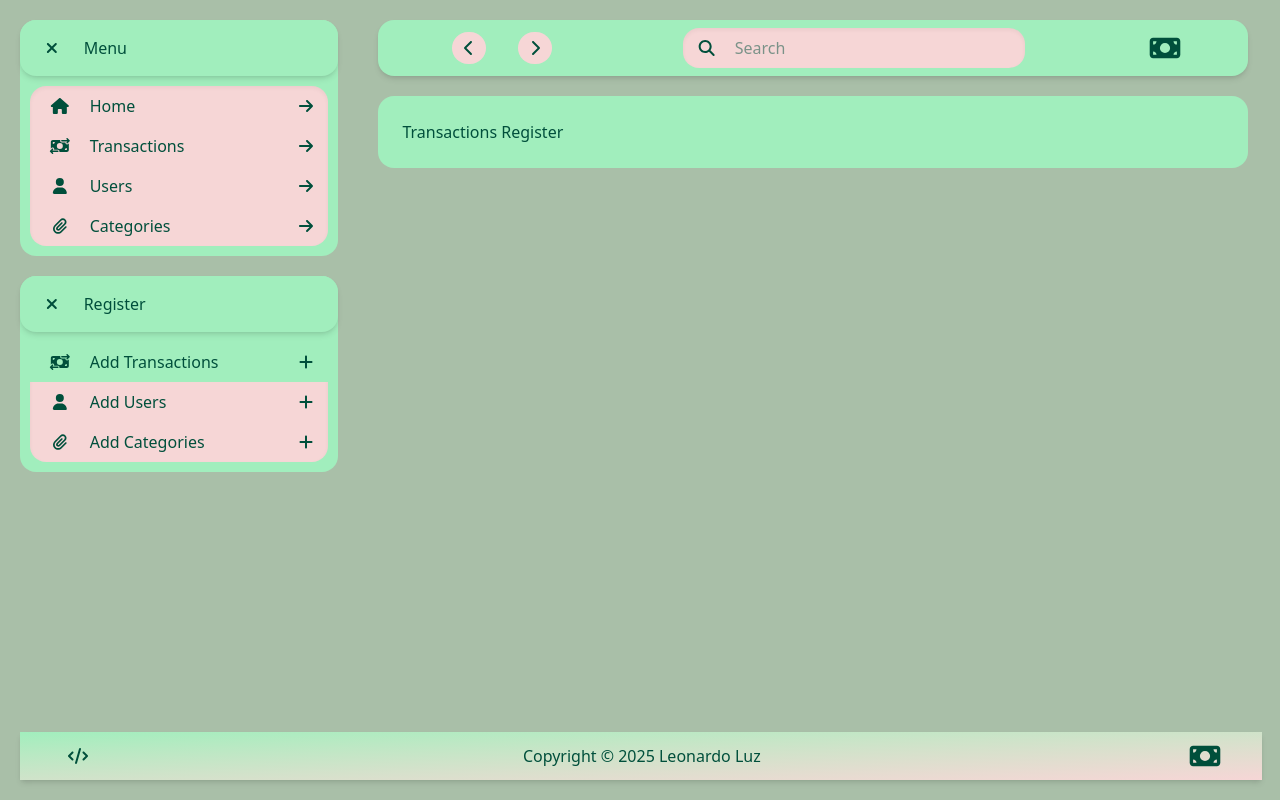
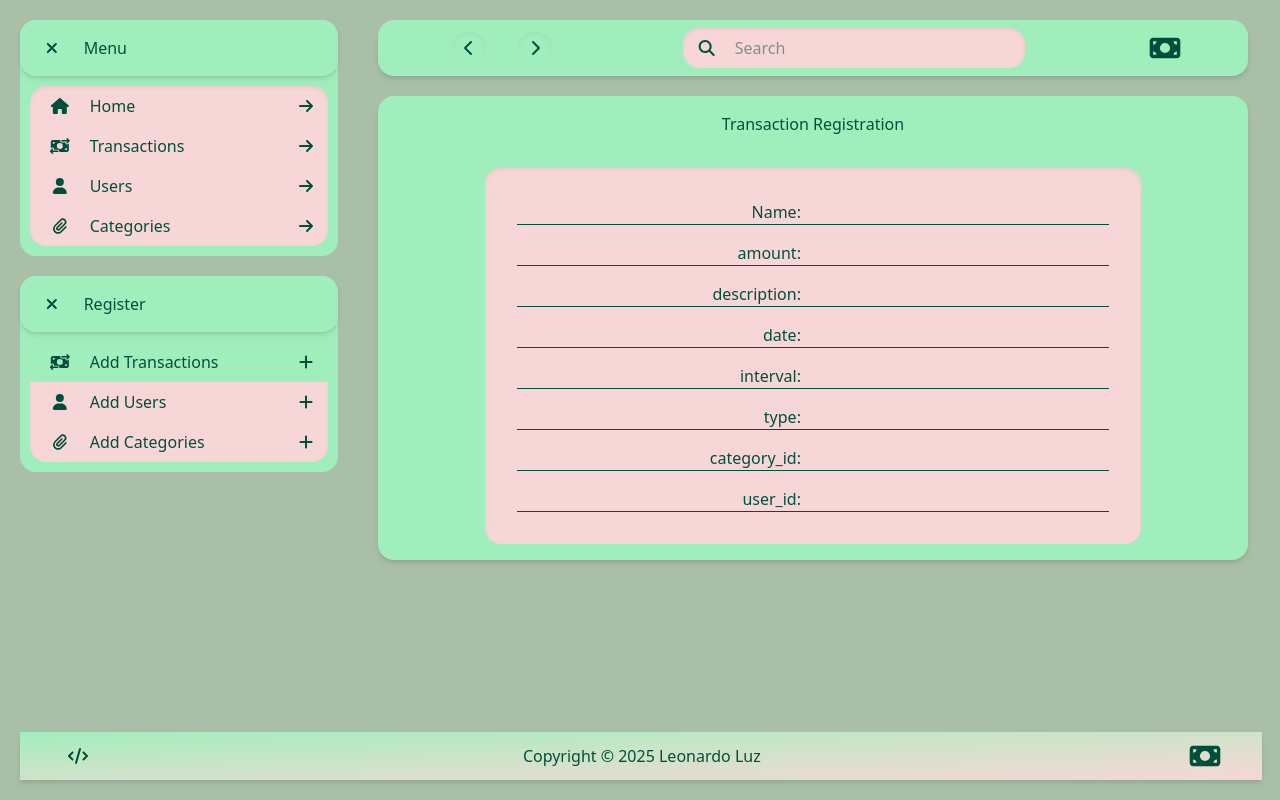
Before and after one commit to Leonardo-Luz/expenses-management, a React (Vite) app in the folder packages/client/: page /register/transactions in a window 1280 px wide. Built offline with nearby package versions, Linux system fonts and the light colour scheme.

Commit message:
feat: add basic form

```diff
--- a/packages/client/package.json
+++ b/packages/client/package.json
@@ -13,12 +13,15 @@
     "@fortawesome/fontawesome-svg-core": "^6.7.2",
     "@fortawesome/free-solid-svg-icons": "^6.7.2",
     "@fortawesome/react-fontawesome": "^0.2.2",
+    "@hookform/resolvers": "^3.10.0",
     "@tailwindcss/vite": "^4.0.3",
     "axios": "^1.7.9",
     "react": "^18.3.1",
     "react-dom": "^18.3.1",
+    "react-hook-form": "^7.54.2",
     "react-router-dom": "^7.1.5",
-    "tailwindcss": "^4.0.3"
+    "tailwindcss": "^4.0.3",
+    "zod": "^3.24.1"
   },
   "devDependencies": {
     "@eslint/js": "^9.17.0",
--- a/packages/client/src/App.tsx
+++ b/packages/client/src/App.tsx
@@ -24,7 +24,7 @@ function App() {
         </div>
         <div className='w-[70%] self-start'>
           <Navbar />
-          <div className='w-[97%] m-5 p-6 bg-mint-500 rounded-2xl'>
+          <div className='w-[97%] m-5 py-4 px-6 bg-mint-500 rounded-2xl shadow-md'>
             <Outlet />
           </div>
         </div>
--- /dev/null
+++ b/packages/client/src/components/Form.tsx
@@ -0,0 +1,43 @@
+import { ReactNode } from "react"
+
+type formElementProps = {
+  children: ReactNode,
+  title: string,
+}
+
+export const FormElement = ({ children, title }: formElementProps) => {
+  return (
+    <label
+      className="flex flex-row items-center justify-center gap-6 border-b-1"
+    >
+      <p className="w-[48%] text-right">{title}: </p>
+      <div className="w-[48%]">{children}</div>
+    </label>
+  )
+}
+
+type formProps = {
+  children: ReactNode,
+  title: string,
+}
+
+export const Form = ({ children, title }: formProps) => {
+
+  // type formData = z.infer<typeof formSchema>
+  //
+  // const { register, handleSubmit, formState: { errors }, control } = useForm<formData>({
+  //   resolver: zodResolver(formSchema),
+  //   defaultValues: { formDefaultValues }
+  // });
+
+  return (
+    <div className="flex flex-col gap-8">
+      <h1 className="w-full text-center">{title}</h1>
+      <form className="w-[80%] self-center p-8 bg-peach-500 rounded-2xl inset-shadow-sm flex flex-col gap-4">
+        {
+          children
+        }
+      </form>
+    </div>
+  )
+}
--- a/packages/client/src/components/Navbar.tsx
+++ b/packages/client/src/components/Navbar.tsx
@@ -1,14 +1,29 @@
 import { faChevronLeft, faChevronRight, faMagnifyingGlass, faMoneyBill } from "@fortawesome/free-solid-svg-icons"
 import { FontAwesomeIcon } from "@fortawesome/react-fontawesome"
-import { Link, useNavigate } from "react-router-dom"
+import { useEffect, useRef } from "react"
+import { Link, useLocation, useNavigate } from "react-router-dom"
 
 export const Navbar = () => {
   const navigate = useNavigate()
+  const location = useLocation()
+
+  const canGoBack = location.key !== 'default'
+  const canGoFoward = useRef(false)
+
+  // useEffect(() => {
+  //   canGoFoward.current = false
+  // }, [location])
+
   return (
     <div className="flex m-5 p-2 bg-mint-500 self-start w-[97%] justify-around rounded-2xl shadow-md">
       <div className="flex items-center gap-8">
-        <FontAwesomeIcon onClick={() => navigate(-1)} className="cursor-pointer bg-peach-500 p-2 w-4.5 rounded-full" icon={faChevronLeft} />
-        <FontAwesomeIcon onClick={() => navigate(+1)} className="cursor-pointer bg-peach-500 p-2 w-4.5 rounded-full" icon={faChevronRight} />
+        <FontAwesomeIcon onClick={() => {
+          if (canGoBack) {
+            navigate(-1)
+            canGoFoward.current = true
+          }
+        }} className={`inset-shadow-sm p-2 w-4.5 rounded-full  ${canGoBack ? "bg-peach-500  cursor-pointer hover:scale-120 transition-all" : "bg-mint-500"}`} icon={faChevronLeft} />
+        <FontAwesomeIcon onClick={() => canGoFoward.current ? navigate(1) : ''} className={`inset-shadow-sm p-2 w-4.5 rounded-full  ${canGoFoward.current ? "bg-peach-500  cursor-pointer hover:scale-120 transition-all" : "bg-mint-500"}`} icon={faChevronRight} />
       </div>
       <label className="cursor-text inset-shadow-sm w-[40%] flex items-center gap-3 p-2 rounded-2xl bg-peach-500" >
         <FontAwesomeIcon className="w-[10%]" icon={faMagnifyingGlass} />
--- a/packages/client/src/routes/CategoriesRegister.route.tsx
+++ b/packages/client/src/routes/CategoriesRegister.route.tsx
@@ -1,6 +1,11 @@
+import { Form, FormElement } from "../components/Form"
 
 export const CategoriesRegister = () => {
   return (
-    <div>Categories Register</div>
+    <Form title="Categorie Registration">
+      <FormElement title="Name">
+        <input type="text" className="outline-none w-full" />
+      </FormElement>
+    </Form>
   )
 }
--- a/packages/client/src/routes/TransactionsRegister.route.tsx
+++ b/packages/client/src/routes/TransactionsRegister.route.tsx
@@ -1,6 +1,34 @@
+import { Form, FormElement } from "../components/Form"
 
 export const TransactionsRegister = () => {
   return (
-    <div>Transactions Register</div>
+    <>
+      <Form title="Transaction Registration">
+        <FormElement title="Name">
+          <input type="text" className="outline-none w-full" />
+        </FormElement>
+        <FormElement title="amount">
+          <input type="text" className="outline-none w-full" />
+        </FormElement>
+        <FormElement title="description">
+          <input type="text" className="outline-none w-full" />
+        </FormElement>
+        <FormElement title="date">
+          <input type="text" className="outline-none w-full" />
+        </FormElement>
+        <FormElement title="interval">
+          <input type="text" className="outline-none w-full" />
+        </FormElement>
+        <FormElement title="type">
+          <input type="text" className="outline-none w-full" />
+        </FormElement>
+        <FormElement title="category_id">
+          <input type="text" className="outline-none w-full" />
+        </FormElement>
+        <FormElement title="user_id">
+          <input type="text" className="outline-none w-full" />
+        </FormElement>
+      </Form>
+    </>
   )
 }
--- a/packages/client/src/routes/UsersRegister.route.tsx
+++ b/packages/client/src/routes/UsersRegister.route.tsx
@@ -1,6 +1,17 @@
+import { Form, FormElement } from "../components/Form"
 
 export const UsersRegister = () => {
   return (
-    <div>Users Register</div>
+    <Form title="User Registration">
+      <FormElement title="Name">
+        <input type="text" className="outline-none w-full" />
+      </FormElement>
+      <FormElement title="Email">
+        <input type="email" className="outline-none w-full" />
+      </FormElement>
+      <FormElement title="Cellphone">
+        <input type="text" className="outline-none w-full" />
+      </FormElement>
+    </Form>
   )
 }
--- /dev/null
+++ b/packages/client/src/types/index.ts
@@ -0,0 +1,38 @@
+export type users = {
+	id: string,
+	name: string,
+	email?: string,
+	cellphone?: string,
+	createdAt: Date,
+	updatedAt: Date,
+}
+export type categories = {
+	id: string,
+	name: string,
+	createdAt: Date,
+	updatedAt: Date,
+}
+
+export enum transaction_type {
+	income = "income",
+	expense = "expense"
+}
+export enum transaction_interval {
+	daily = "daily",
+	weekly = "weekly",
+	monthly = "monthly",
+	yearly = "yearly",
+	none = "none"
+}
+export type transactions = {
+	id: string;
+	user_id: string;
+	category_id: string;
+	type: transaction_type;
+	amount: string;
+	description: string;
+	interval: transaction_interval;
+	date: string;
+	createdAt: string;
+	updatedAt: string;
+}
```
Also changed, not shown: 1 other file (tests, documents, lock files or other folders).
